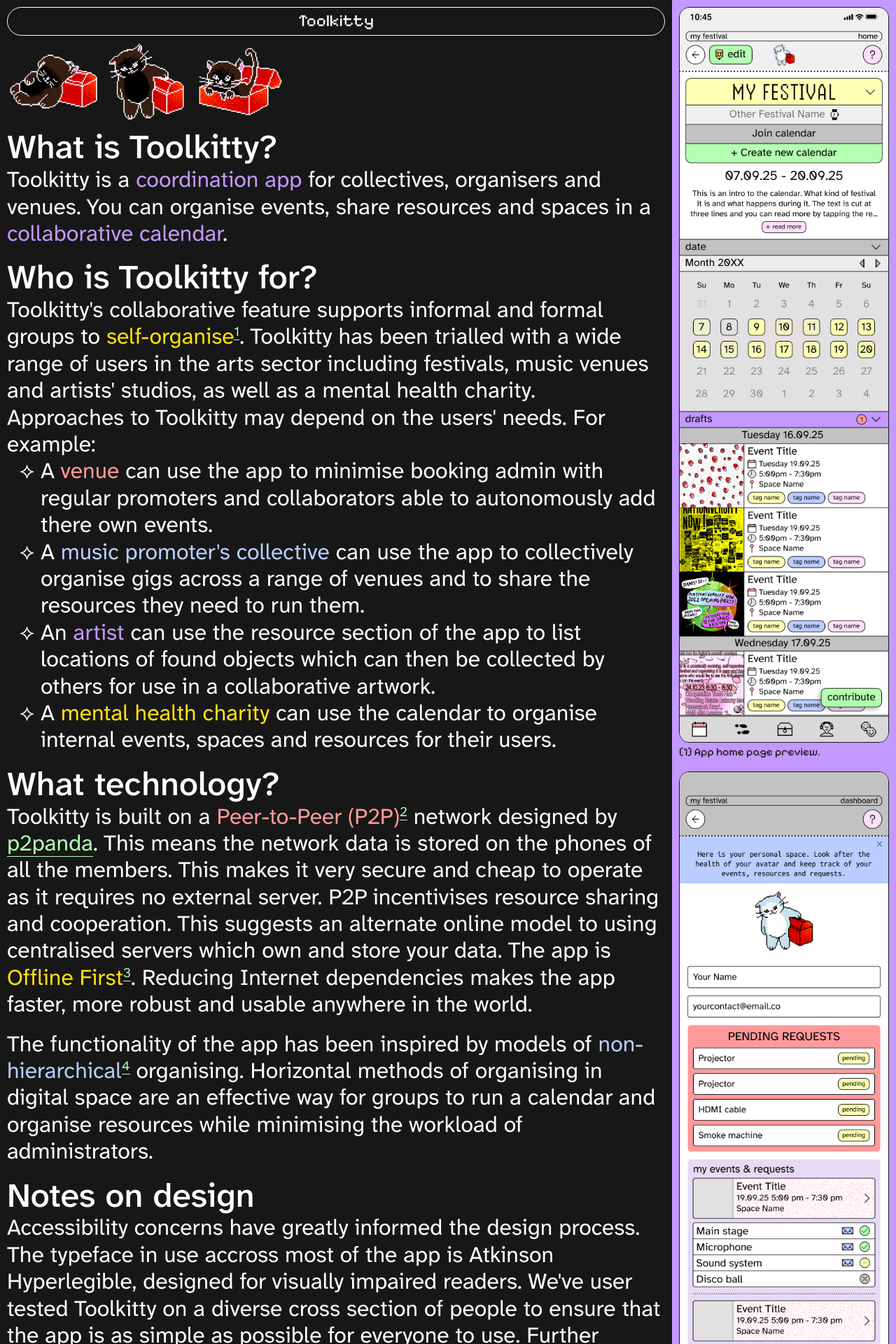
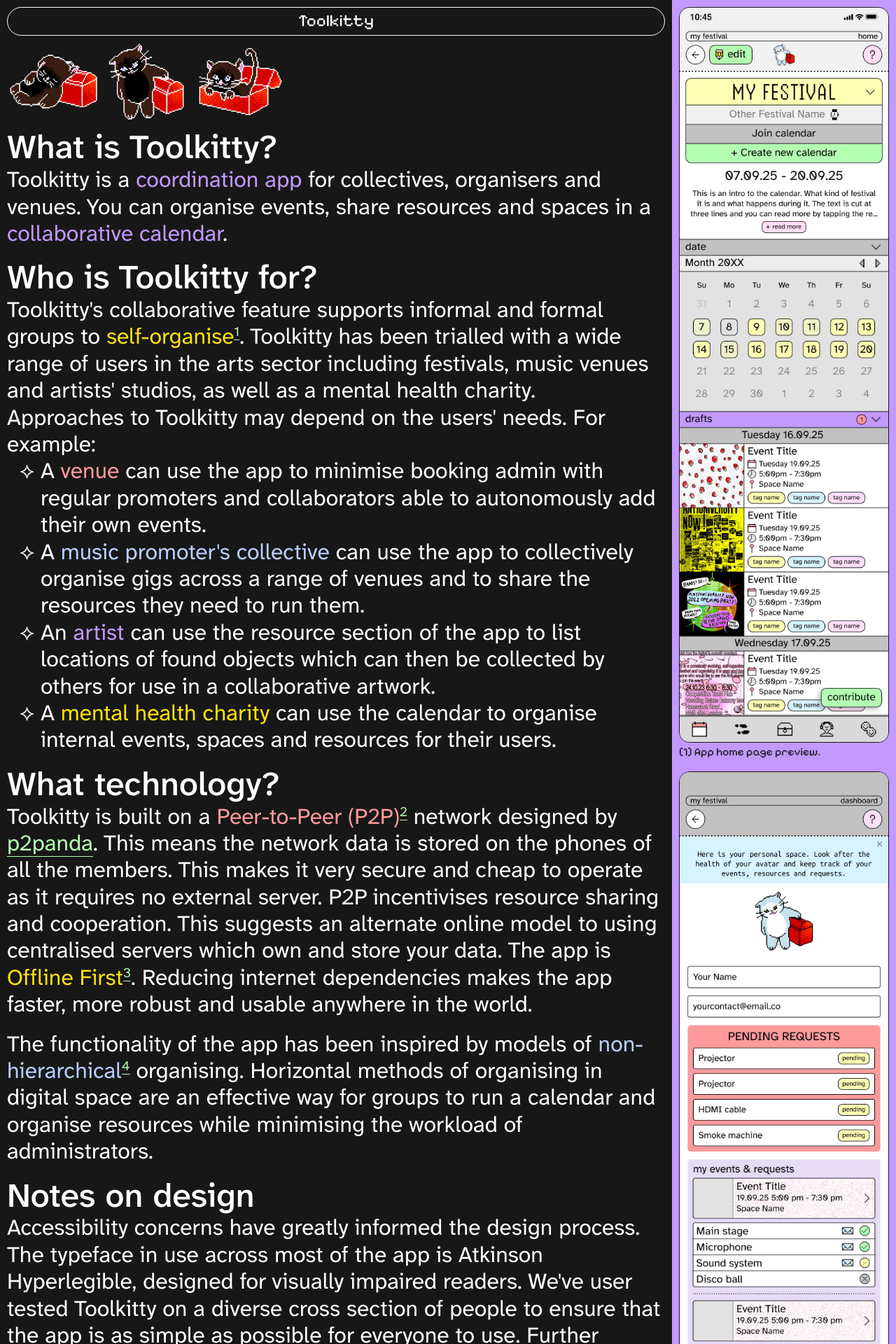
Before and after one commit to toolkitties/website, a Jekyll site: the page built from index.html, in a window 1280 px wide. Shown: the top 1920 px of the page at 70% size. Built offline with Jekyll 4.4.1, drawn with Linux system fonts in a browser that asks for light colours; some of the changed text lies outside the part shown.

Commit message:
Favicon added and edits to index

```diff
--- a/_includes/side.html
+++ b/_includes/side.html
@@ -1,9 +1,9 @@
 <!-- Hidden cute heading, so when we scroll here on mobile it shows up -->
 <h3 class="meow" style="opacity: 0;" aria-hidden>Meow!</h3>
-<img src="{{ "./assets/images/app-home.png" | relative_url }}" alt="preview-home-page" style="width:100%; border-radius: 15px;">
+<img src="{{ "./assets/images/app-home.jpg" | relative_url }}" alt="preview-home-page" style="width:100%; border-radius: 15px;">
 <figcaption>[1] App home page preview.</figcaption>
 <br>
-<img src="{{ "./assets/images/app-dashboard.png" | relative_url }}" alt="preview-dashboard" style="width:100%; border-radius: 15px;">
+<img src="{{ "./assets/images/app-dashboard.jpg" | relative_url }}" alt="preview-dashboard" style="width:100%; border-radius: 15px;">
 <figcaption>[2] App dashboard page preview.</figcaption>
 <br>
 <img src="{{ "./assets/images/landing-page.jpg" | relative_url }}" alt="preview-home-page" style="width:100%; border-radius: 15px;">
--- a/_layouts/default.html
+++ b/_layouts/default.html
@@ -7,7 +7,7 @@
     <title>{% if page.title %}{{ page.title }} - {% endif -%} {{ site.title }}</title>
     <meta name="description" content="{{ site.tagline }}" />
     <link rel="stylesheet" href="{{ "./assets/styles.css?v=" | append: site.github.build_revision | relative_url }}">
-    <link rel="icon" href="{{ "./assets/images/favicon.svg" | relative_url }}">
+    <link rel="icon" href="{{ "./assets/images/favicon.png" | relative_url }}">
   </head>
   <body>
     <div class="row">
--- a/index.html
+++ b/index.html
@@ -9,22 +9,22 @@
 <p>Toolkitty's collaborative feature supports informal and formal groups to <span class="yellow">self-organise</span><sup><a href="#fn1" id="ref1" aria-describedby="fn1">1</a></sup>. Toolkitty has been trialled with a wide range of users in the arts sector including festivals, music venues and artists' studios, as well as a mental health charity.
 <br>Approaches to Toolkitty may depend on the users' needs. For example:
 <ul>
-  <li>A <span class="red">venue</span> can use the app to minimise booking admin with regular promoters and collaborators able to autonomously add there own events.</li>
+  <li>A <span class="red">venue</span> can use the app to minimise booking admin with regular promoters and collaborators able to autonomously add their own events.</li>
   <li>A <span class="blue">music promoter's collective</span> can use the app to collectively organise gigs across a range of venues and to share the resources they need to run them.</li>
   <li>An <span class="purple">artist</span> can use the resource section of the app to list locations of found objects which can then be collected by others for use in a collaborative artwork.</li>
   <li>A <span class="yellow">mental health charity</span> can use the calendar to organise internal events, spaces and resources for their users.</li>
 </ul>
 <br>
 <h2>What technology?</h2>
-<p>Toolkitty is built on a <span class="red">Peer-to-Peer (P2P)</span><sup><a href="#fn2" id="ref2" aria-describedby="fn2">2</a></sup> network designed by <a href="https://p2panda.org/" target="_blank">p2panda</a>. This means the network data is stored on the phones of all the members. This makes it very secure and cheap to operate as it requires no external server. P2P incentivises resource sharing and cooperation. This suggests an alternate online model to using centralised servers which own and store your data. The app is <span class="yellow">Offline First</span><sup><a href="#fn3" id="ref3" aria-describedby="fn3">3</a></sup>. Reducing Internet dependencies makes the app faster, more robust and usable anywhere in the world.</p>
+<p>Toolkitty is built on a <span class="red">Peer-to-Peer (P2P)</span><sup><a href="#fn2" id="ref2" aria-describedby="fn2">2</a></sup> network designed by <a href="https://p2panda.org/" target="_blank">p2panda</a>. This means the network data is stored on the phones of all the members. This makes it very secure and cheap to operate as it requires no external server. P2P incentivises resource sharing and cooperation. This suggests an alternate online model to using centralised servers which own and store your data. The app is <span class="yellow">Offline First</span><sup><a href="#fn3" id="ref3" aria-describedby="fn3">3</a></sup>. Reducing internet dependencies makes the app faster, more robust and usable anywhere in the world.</p>
 <br>
 <p>The functionality of the app has been inspired by models of <span class="blue">non-hierarchical</span><sup><a href="#fn4" id="ref4" aria-describedby="fn4">4</a></sup> organising. Horizontal methods of organising in digital space are an effective way for groups to run a calendar and organise resources while minimising the workload of administrators.</p>
 <br>
 <h2>Notes on design</h2>
-<p>Accessibility concerns have greatly informed the design process. The typeface in use accross most of the app is Atkinson Hyperlegible, designed for visually impaired readers. We've user tested Toolkitty on a diverse cross section of people to ensure that the app is as simple as possible for everyone to use. Further feedback will help shape future edits to the interface.</p>
+<p>Accessibility concerns have greatly informed the design process. The typeface in use across most of the app is Atkinson Hyperlegible, designed for visually impaired readers. We've user tested Toolkitty on a diverse cross section of people to ensure that the app is as simple as possible for everyone to use. Further feedback will help shape future edits to the interface.</p>
 <br>
 <h2>Context + people</h2>
-<p>Toolkitty is an offshoot project of <a href="https://p2panda.org/" target="_blank">p2panda</a>. P2panda received funding from Innovate UK to build this prototype of Toolkitty.
+<p>Toolkitty is an offshoot project of <a href="https://p2panda.org/" target="_blank">p2panda</a>. P2panda received funding from <a href="https://iuk-business-connect.org.uk/" target="_blank">Innovate UK</a> to build this prototype of Toolkitty.
 <br>
 <br>The Toolkitty team:
 <br><img src="/assets/images/footsteps.svg" alt="footsteps" style="height:1.8rem; border: 0px;"> Sam Andreae → back-end development
```
Also changed, not shown: other parts of index.html (+1 -1 lines), assets/images/app-dashboard.jpg (added), assets/images/app-dashboard.png (deleted), assets/images/app-home.jpg (added), assets/images/app-home.png (deleted), assets/images/create-an-event-form.jpg (added), assets/images/favicon.png (added), assets/images/landing-page.jpg.
